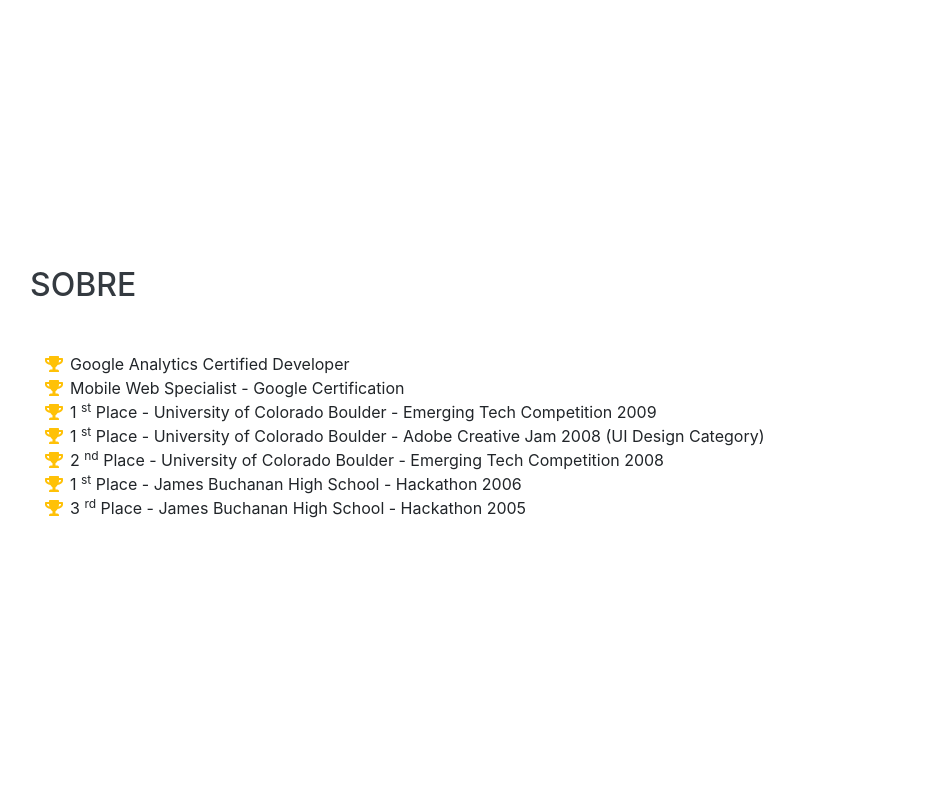
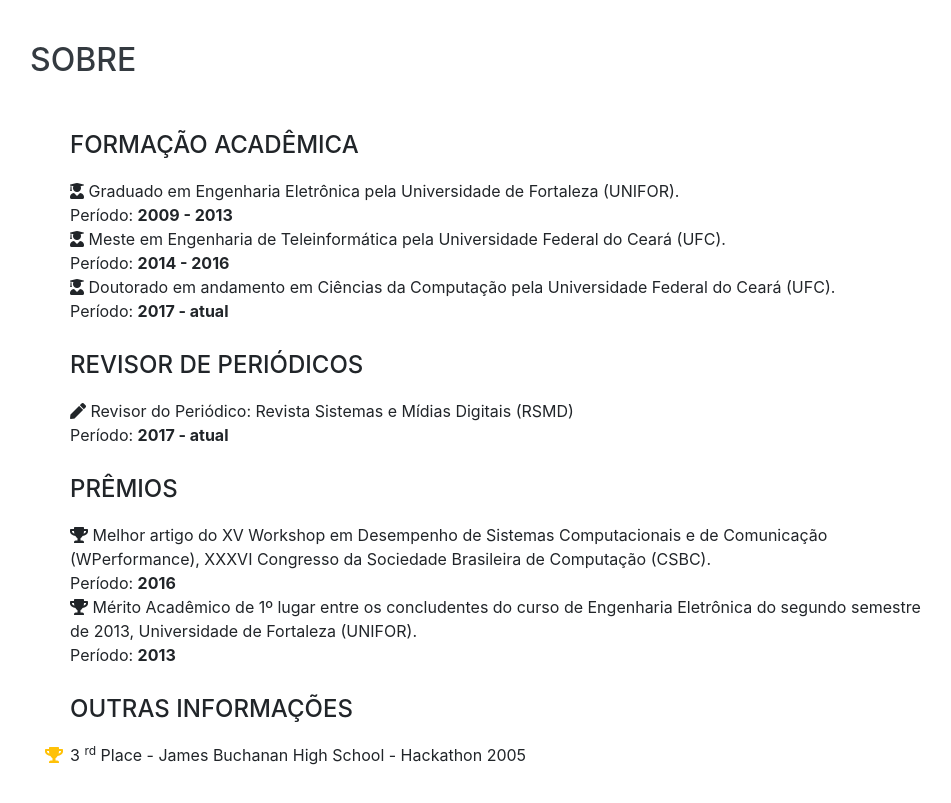
Before and after one commit to maumneto/mauriciomoreira, a website with bundled scripts: page index.html in a window 1280 px wide. Shown: the part 7640-8443 px from the top of the page, without its empty margins (290-1241 px from the left). Built offline with nearby package versions, Linux system fonts and the light colour scheme; a web font is replaced by a local one.

Commit message:
Ajustando o sobre

```diff
--- a/index.html
+++ b/index.html
@@ -373,23 +373,30 @@
             <div class="w-100">
                 <h2 class="mb-5">Sobre</h2>
                 <ul class="fa-ul mb-0">
+
+                <div class="subheading mb-3">Formação Acadêmica</div>
                     <li>
-                        <i class="fa-li fa fa-trophy text-warning"></i> Google Analytics Certified Developer</li>
+                        <i class="fas fa-user-graduate"></i> Graduado em Engenharia Eletrônica pela Universidade de Fortaleza (UNIFOR). <br>Período: <b>2009 - 2013</b></li>
                     <li>
-                        <i class="fa-li fa fa-trophy text-warning"></i> Mobile Web Specialist - Google Certification</li>
+                        <i class="fas fa-user-graduate"></i> Meste em Engenharia de Teleinformática pela Universidade Federal do Ceará (UFC). <br>Período: <b>2014 - 2016</b></li>
                     <li>
-                        <i class="fa-li fa fa-trophy text-warning"></i> 1
-                        <sup>st</sup> Place - University of Colorado Boulder - Emerging Tech Competition 2009</li>
+                        <i class="fas fa-user-graduate"></i> Doutorado em andamento em Ciências da Computação pela Universidade Federal do Ceará (UFC). <br>Período: <b>2017 - atual</b></li>
                     <li>
-                        <i class="fa-li fa fa-trophy text-warning"></i> 1
-                        <sup>st</sup> Place - University of Colorado Boulder - Adobe Creative Jam 2008 (UI Design Category)</li>
+                    <br>
+
+                <div class="subheading mb-3">Revisor de Periódicos</div>
+                        <i class="fas fa-pen"></i> Revisor do Periódico: Revista Sistemas e Mídias Digitais (RSMD)<br>Período: <b>2017 - atual</b></li>
                     <li>
-                        <i class="fa-li fa fa-trophy text-warning"></i> 2
-                        <sup>nd</sup> Place - University of Colorado Boulder - Emerging Tech Competition 2008</li>
+                    <br>
+
+                <div class="subheading mb-3">Prêmios</div>
+                        <i class="fas fa-trophy"></i> Melhor artigo do XV Workshop em Desempenho de Sistemas Computacionais e de Comunicação (WPerformance), XXXVI Congresso da Sociedade Brasileira de Computação (CSBC). <br>Período: <b>2016</b></li>
                     <li>
-                        <i class="fa-li fa fa-trophy text-warning"></i> 1
-                        <sup>st</sup> Place - James Buchanan High School - Hackathon 2006</li>
+                        <i class="fas fa-trophy"></i> Mérito Acadêmico de 1º lugar entre os concludentes do curso de Engenharia Eletrônica do segundo semestre de 2013, Universidade de Fortaleza (UNIFOR).<br>Período: <b>2013</b></li>
                     <li>
+                    <br>
+
+                <div class="subheading mb-3">Outras informações</div>
                         <i class="fa-li fa fa-trophy text-warning"></i> 3
                         <sup>rd</sup> Place - James Buchanan High School - Hackathon 2005</li>
                 </ul>
```
